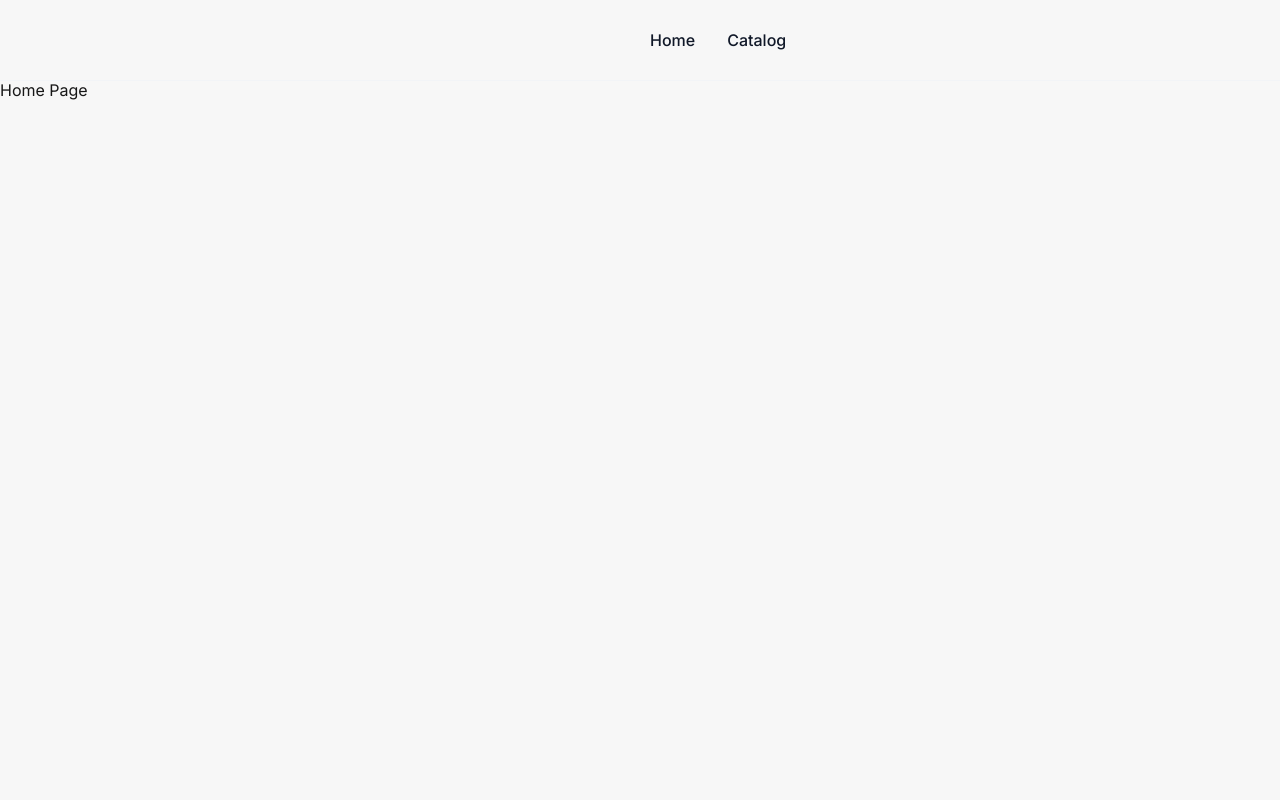
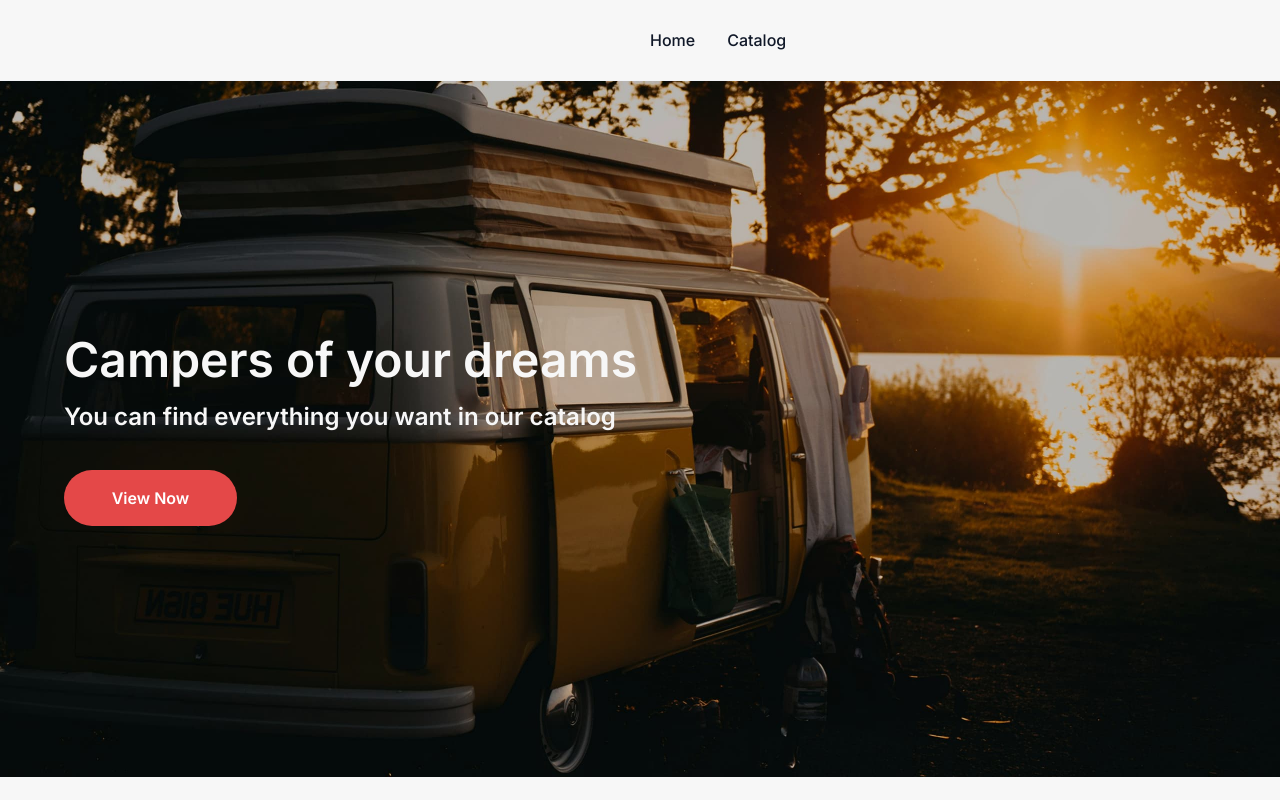
Before and after one commit to ArtemNyow/travelTrucks, a Next.js app: page / in a window 1280 px wide. Built offline with nearby package versions, Linux system fonts and the light colour scheme.

Commit message:
add hero section in home page

```diff
--- /dev/null
+++ b/app/catalog/filter/@sidebar/default.tsx
@@ -0,0 +1,3 @@
+export default function Default() {
+  return null;
+}
--- a/app/catalog/page.tsx
+++ b/app/catalog/page.tsx
@@ -1,3 +1,2 @@
-export default function CatalogPage() {
-  return <main>Catalog Page</main>;
-}
+// import CatalogPage from "./filter/[...slug]/page";
+// export default CatalogPage;
--- a/app/globals.css
+++ b/app/globals.css
@@ -39,7 +39,7 @@
 
 html,
 body {
-  max-width: 100vw;
+  max-width: 1440px;
   height: 100vh;
   overflow-x: hidden;
   font-family: 'Inter', Arial, Helvetica, sans-serif;
@@ -48,7 +48,7 @@ body {
   -webkit-font-smoothing: antialiased;
   -moz-osx-font-smoothing: grayscale;
   font-size: 16px;
-
+  margin: 0 auto;
 }
 
 * {
--- a/app/page.tsx
+++ b/app/page.tsx
@@ -1,3 +1,9 @@
+import Hero from "@/componets/Hero/Hero";
+
 export default function HomePage() {
-  return <main>Home Page</main>;
+  return (
+    <main>
+      <Hero />
+    </main>
+  );
 }
--- a/componets/Header/Header.module.css
+++ b/componets/Header/Header.module.css
@@ -13,14 +13,10 @@
     align-items: center;
 }
 
-.iconlogo {}
-
 .list {
     display: flex;
     gap: 32px;
 }
-
-.listItem {}
 
 .itemText {
     font-weight: 500;
--- /dev/null
+++ b/componets/Hero/Hero.module.css
@@ -0,0 +1,41 @@
+.hero {
+    position: relative;
+    width: 100%;
+    height: 696px;
+    background-image: url('/hero-img/hero-img.jpg');
+    background-size: cover;
+    background-position: center;
+    background-repeat: no-repeat;
+    display: flex;
+    flex-direction: column;
+    justify-content: center;
+    color: white;
+    padding: 0 64px;
+}
+
+.heroTitle {
+    font-size: 48px;
+    font-weight: 600;
+    margin-bottom: 16px;
+    color: var(--color-bg-light);
+    margin-bottom: 16px;
+}
+
+.heroText {
+    font-size: 24px;
+    margin-bottom: 24px;
+    color: var(--color-bg-light);
+    margin-bottom: 40px;
+}
+
+.btnHero {
+    background-color: var(--color-error-dark);
+    border-radius: 200px;
+    width: 173px;
+    height: 56px;
+    text-decoration: none;
+    font-weight: 600;
+    display: flex;
+    align-items: center;
+    justify-content: center;
+}
--- /dev/null
+++ b/componets/Hero/Hero.tsx
@@ -0,0 +1,16 @@
+import Link from "next/link";
+import css from "./Hero.module.css";
+
+export default function Hero() {
+  return (
+    <div className={css.hero}>
+      <h1 className={css.heroTitle}>Campers of your dreams</h1>
+      <h2 className={css.heroText}>
+        You can find everything you want in our catalog
+      </h2>
+      <Link href="/catalog" className={css.btnHero}>
+        View Now
+      </Link>
+    </div>
+  );
+}
```
Also changed, not shown: app/catalog/filter/[...slug]/page.tsx (added, +9 -0 lines), app/catalog/filter/layout.tsx (added, +9 -0 lines), public/hero-img/hero-img.jpg (added).
